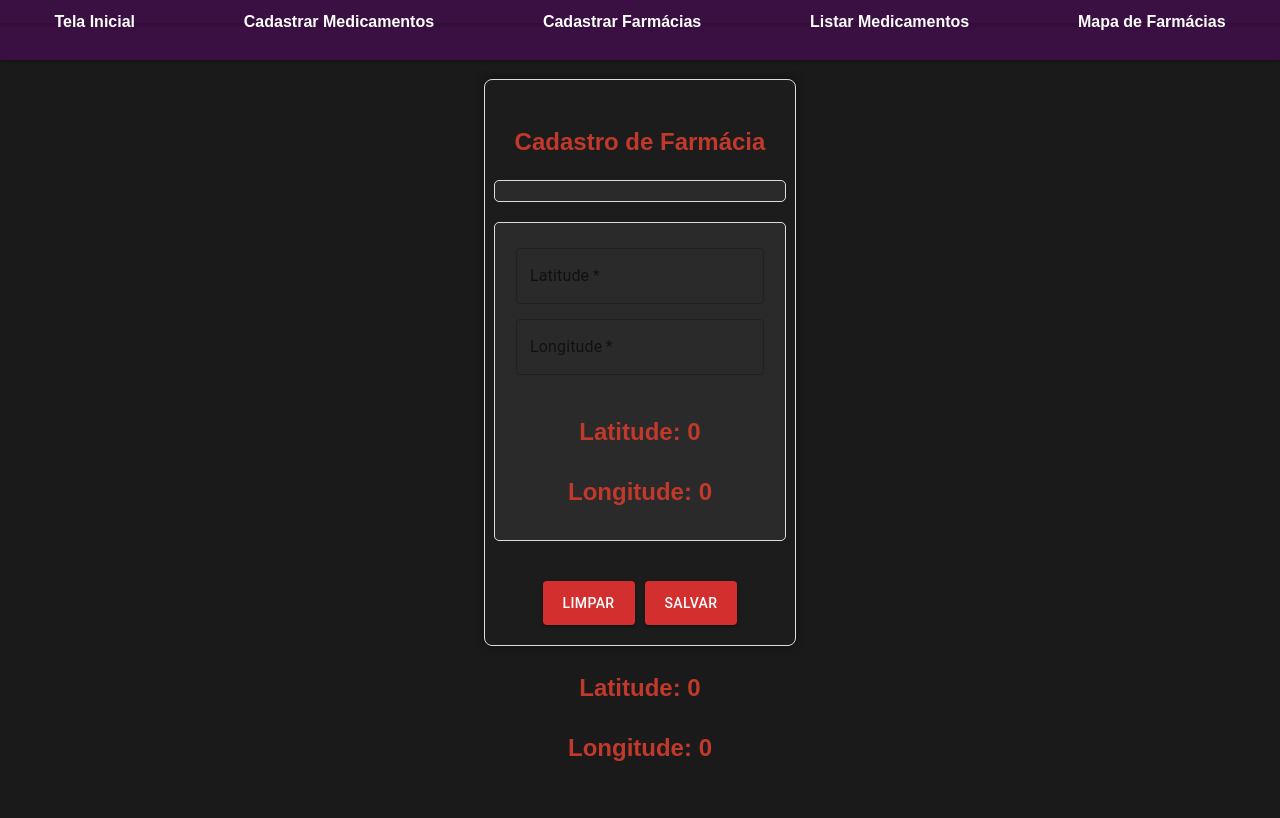
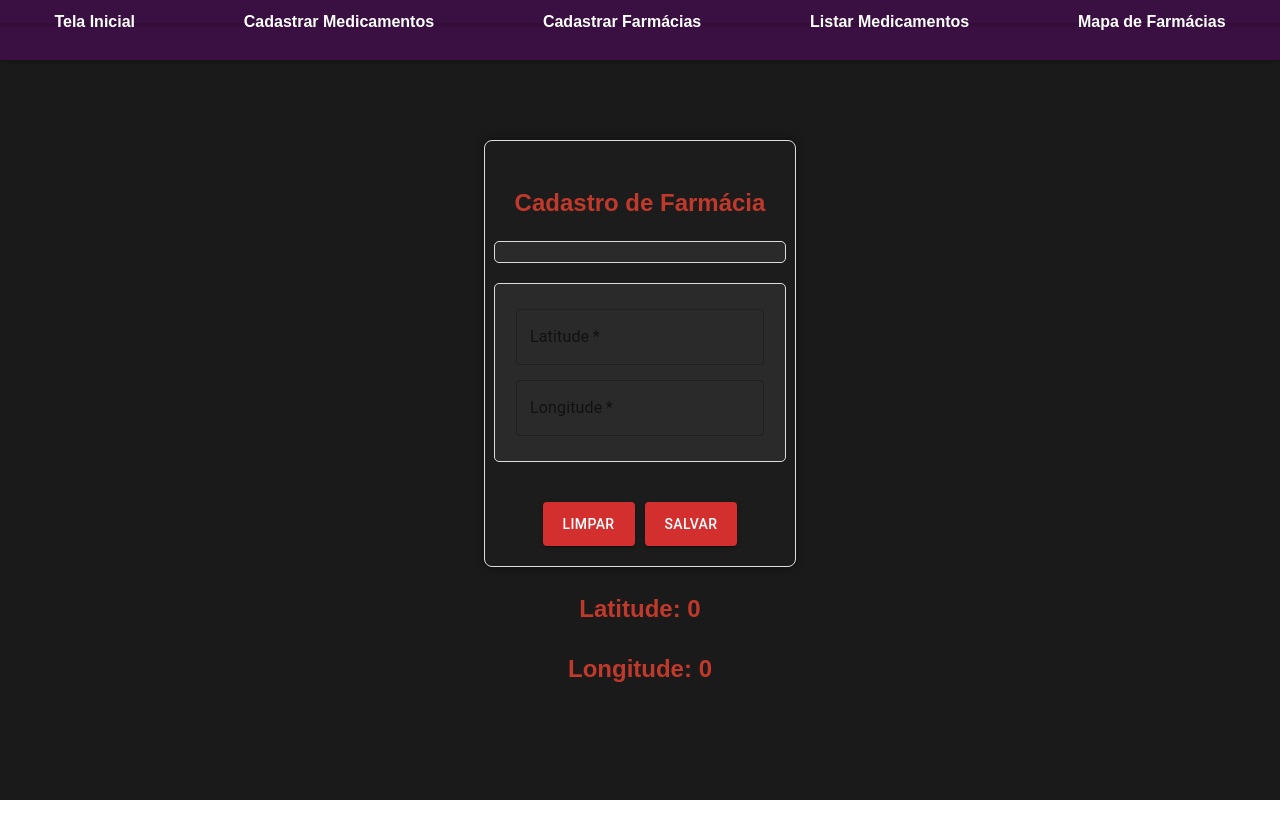
Before and after one commit to Dedecow/projetosSenai, a React (Vite) app: page /cadastrar-farmacias in a window 1280 px wide. Built offline with nearby package versions, Linux system fonts and the light colour scheme; no server answers.

Commit message:
uma-coordenada-a-menos

```diff
--- a/src/components/CadastroDeFarmacia/index.jsx
+++ b/src/components/CadastroDeFarmacia/index.jsx
@@ -5,8 +5,8 @@ import './styled.css';
 function CoordinatesDisplay({ latitude, longitude }) {
     return (
         <div>
-            <p>Latitude: {latitude}</p>
-            <p>Longitude: {longitude}</p>
+            {/* <p>Latitude: {latitude}</p>
+            <p>Longitude: {longitude}</p> */}
         </div>
     );
 }
```
